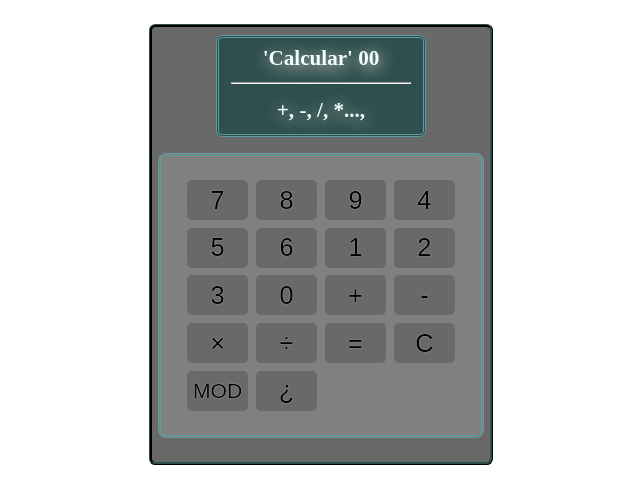
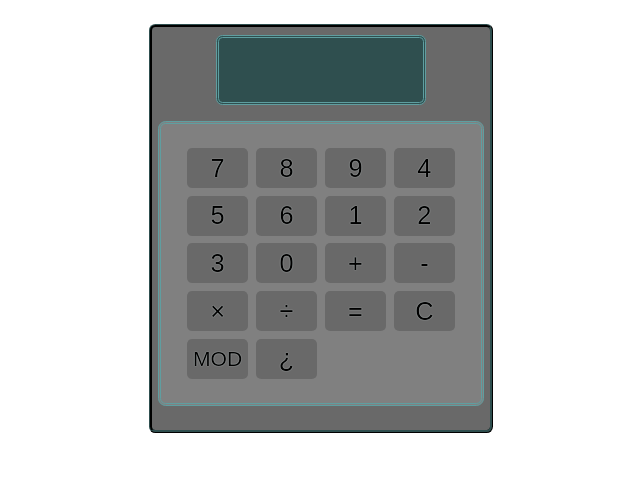
Before and after one commit to marcostonfor/CalculadoraBasica, a PHP site: page / in a window 1280 px wide. Shown: the top 504 px of the page, without its empty margins (319-959 px from the left). Run offline with PHP 8.4, Linux system fonts and the light colour scheme; some web fonts are replaced.

Commit message:
Ajustes en la pantalla

```diff
--- a/estilos.php
+++ b/estilos.php
@@ -23,7 +23,7 @@ class Estilos {
 }
 .pantalla {
         width: 14vw;
-        height: 11vh;
+        height: 07vh;
         border-radius: 0.5vw;
         border: 0.3vw double cadetblue;
         padding: 0.5vh 1vw;
--- a/interfaz.php
+++ b/interfaz.php
@@ -9,7 +9,7 @@ class InterfazBotones {
     public function interfaz(): string {
         $vista = <<<HTML
 <section class="interfaz-calculadora">
-<h4 class="pantalla" id="pantalla"><small>'Calcular' 00<hr>+, -, /, *...,</small></h4>
+<h4 class="pantalla" id="pantalla"><small></small></h4>
 <div class="calculadora">
 <button class="btn" data-valor="7">7</button>
 <button class="btn" data-valor="8">8</button>
```
